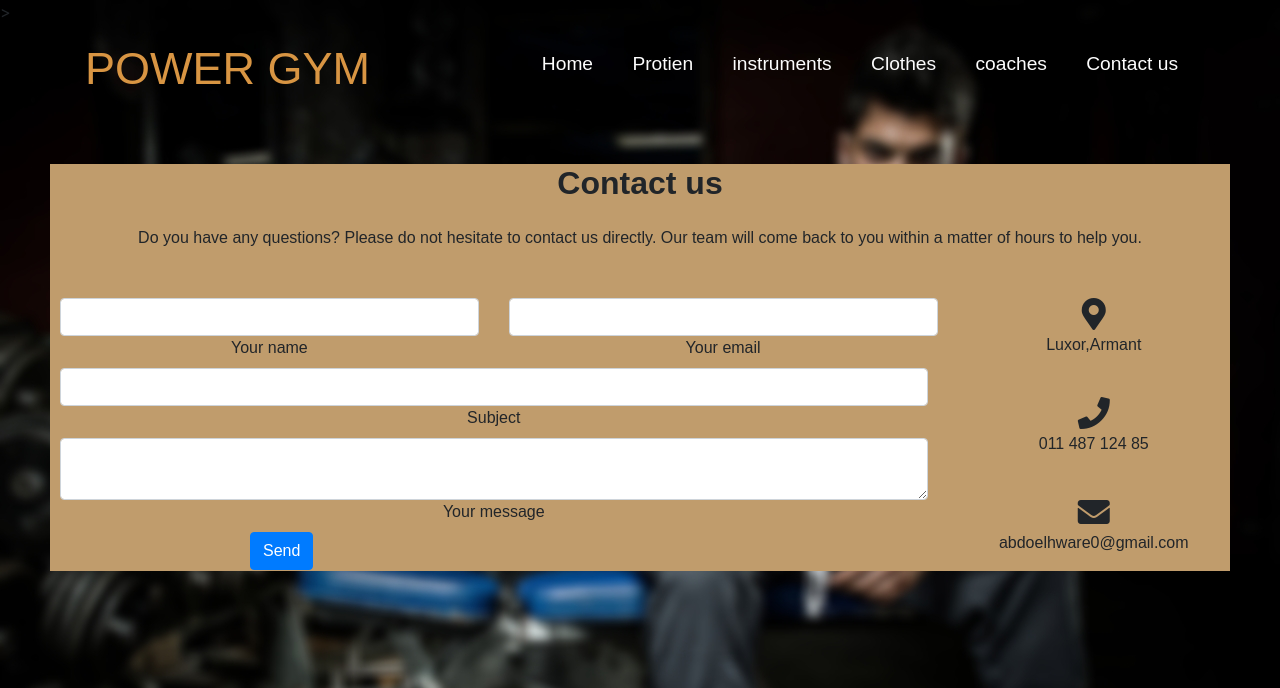
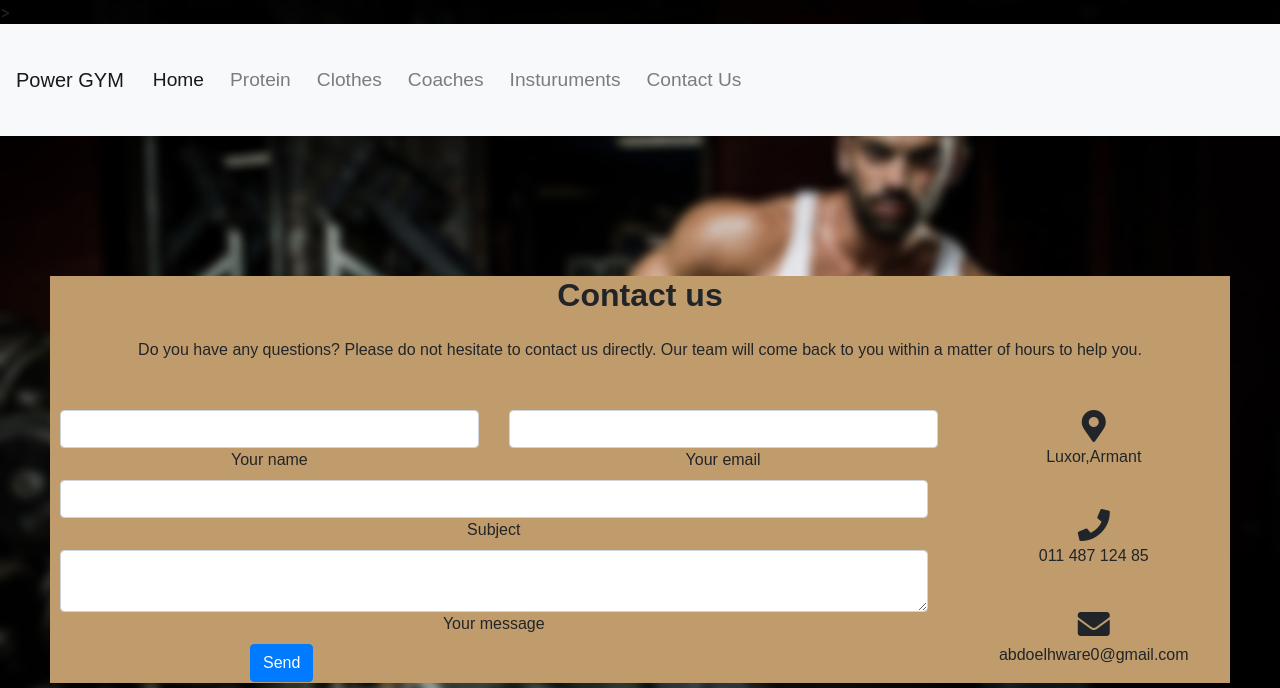
Before and after one commit to abdo321getplay/gym1, a plain HTML site: page CONTACTUS.html in a window 1280 px wide. Shown: the top 688 px of the page. Drawn offline with nearby package versions, Linux system fonts and the light colour scheme; files whose address does not match are found by name; a web font is replaced by a local one.

Commit message:
CONTACTUS.html

```diff
--- a/CONTACTUS.html
+++ b/CONTACTUS.html
@@ -18,23 +18,36 @@
 <body>
     >
          <section >
-          <div class="container">
-            <nav>
-              <a href="index.html">
-              <h1>
-                POWER GYM
-              </h1></a>
-              <ul>
-                <li><a href="home.html" class="active">Home</a></li>
-                <li><a href="protein.html">Protien</a></li>
-                <li><a href="insturuments.html">instruments</a></li>
-                <li><a href="clothes.html">Clothes</a></li>
-                <li><a href="coaches.html"> coaches</a></li>
-                <li><a href="CONTACTUS.html">Contact us</a></li>
-              </ul>
+          <header>
+            <nav class="navbar navbar-expand-lg navbar-light bg-light">
+              <a class="navbar-brand" href="#">Power GYM</a>
+              <button class="navbar-toggler" type="button" data-toggle="collapse" data-target="#navbarNav" aria-controls="navbarNav" aria-expanded="false" aria-label="Toggle navigation">
+                <span class="navbar-toggler-icon"></span>
+              </button>
+              <div class="collapse navbar-collapse" id="navbarNav">
+                <ul class="navbar-nav">
+                  <li class="nav-item active">
+                    <a class="nav-link" href="home.html">Home <span class="sr-only">(current)</span></a>
+                  </li>
+                  <li class="nav-item">
+                    <a class="nav-link" href="protein.html">Protein</a>
+                  </li>
+                  <li class="nav-item">
+                    <a class="nav-link" href="clothes.html">Clothes</a>
+                  </li>
+                  <li class="nav-item">
+                    <a class="nav-link" href="coaches.html">Coaches</a>
+                  </li>
+                  <li class="nav-item">
+                    <a class="nav-link" href="insturuments.html">Insturuments</a>
+                  </li>
+                  <li class="nav-item">
+                    <a class="nav-link" href="CONTACTUS.html">Contact Us</a>
+                  </li>
+                </ul>
+              </div>
             </nav>
-            </nav>
-          </div>
+        </header>
   </section>
     </div>
  <div class="contactnav">
```
